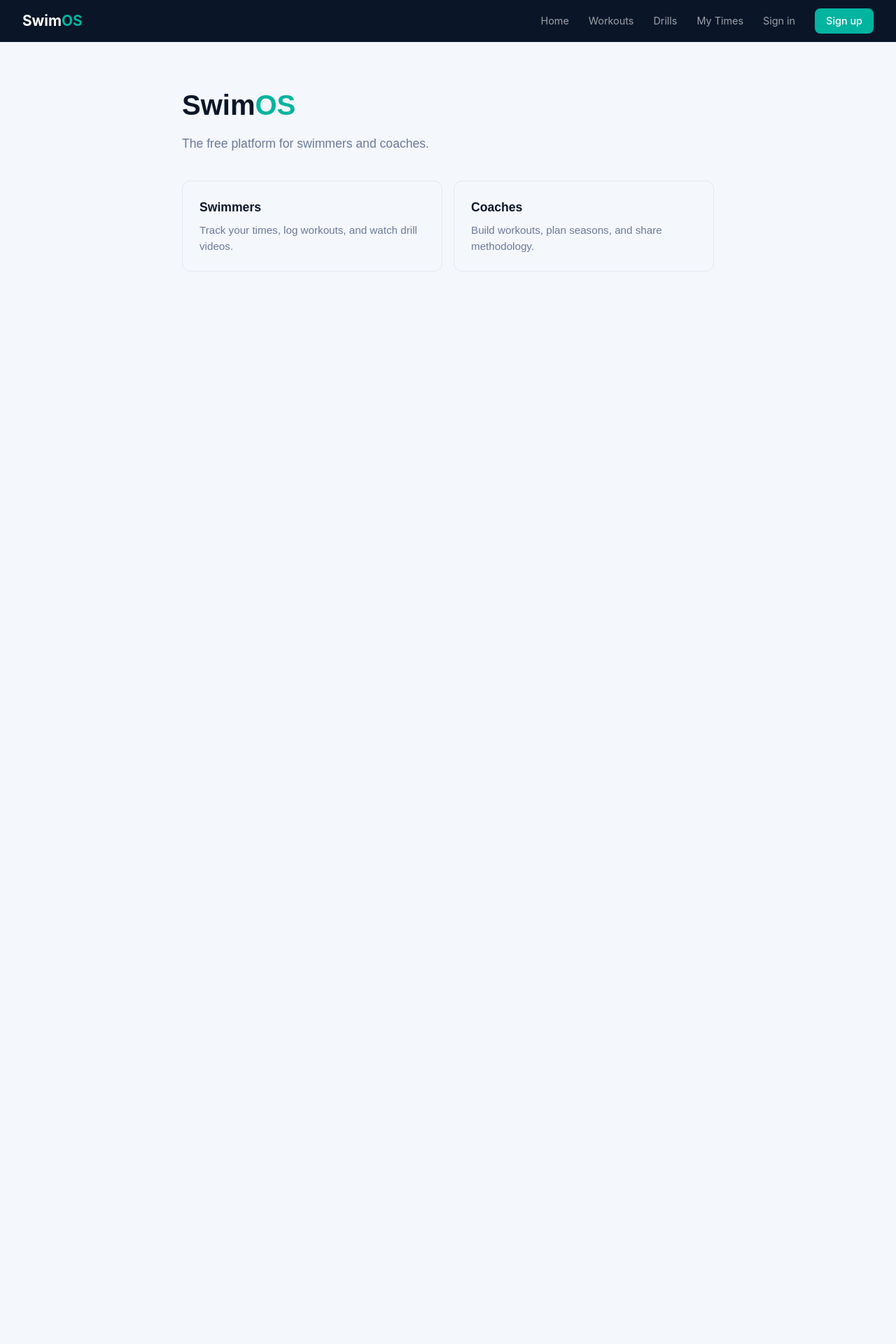
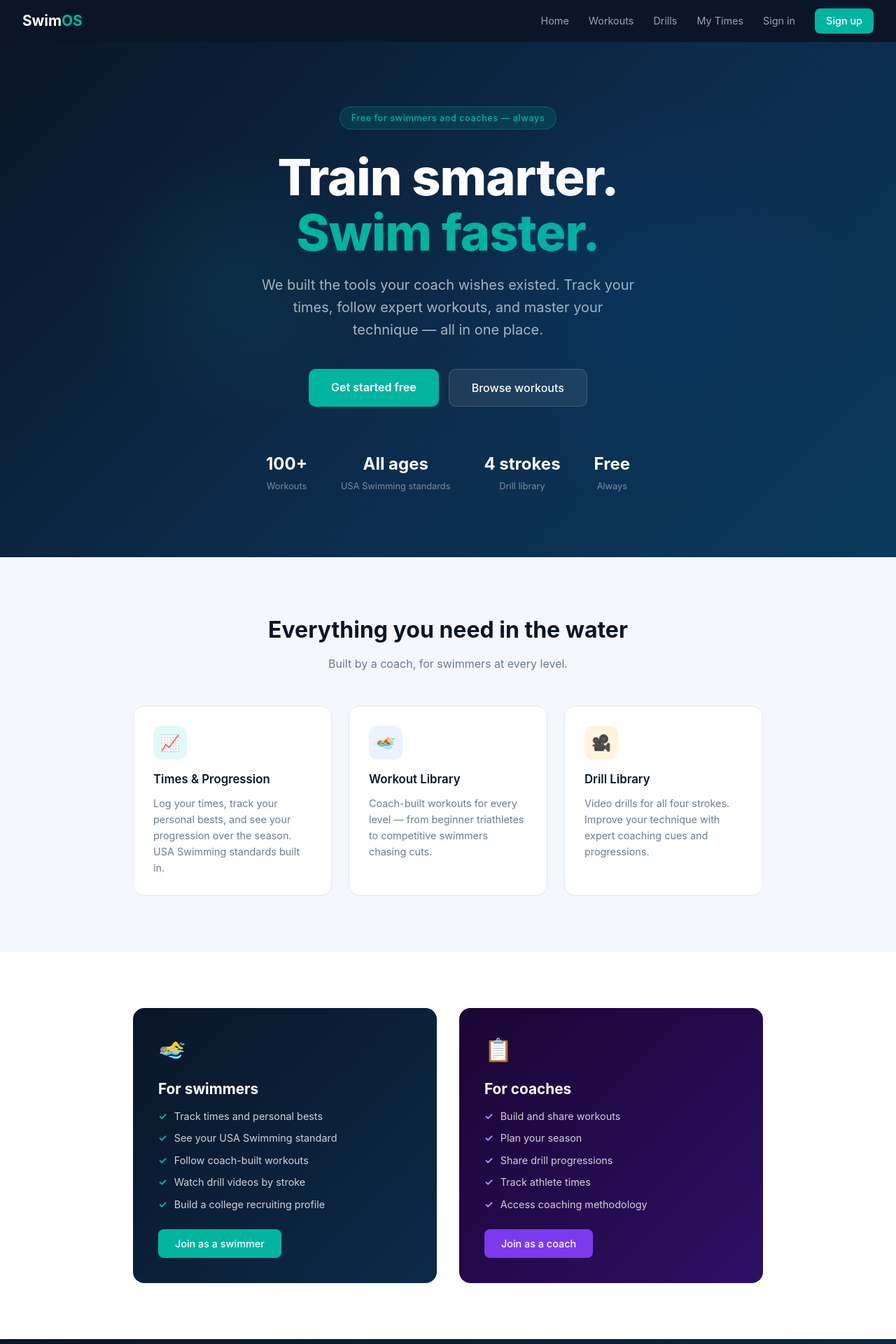
Before and after one commit to niemczuk01/swimos, a Next.js app: page / in a window 1280 px wide. Shown: the top 1920 px of the page at 70% size. Before the commit the page ends 800 px from the top, so only its background shows below. Built offline with nearby package versions, Linux system fonts and the light colour scheme; no server answers.

Commit message:
updated homepage

```diff
--- a/app/page.tsx
+++ b/app/page.tsx
@@ -1,22 +1,252 @@
 export default function Home() {
   return (
-   <main style={{ fontFamily: 'sans-serif', maxWidth: '800px', margin: '60px auto', padding: '0 20px' }}>
-   <h1 style={{ fontSize: '2.5rem', fontWeight: '700', color: '#0A1628' }}>
-      Swim<span style={{ color: '#00B4A0' }}>OS</span>
+    <main>
+      {/* Hero */}
+      <section style={{
+        background: 'linear-gradient(135deg, #0A1628 0%, #0C2A4A 50%, #0A3A5C 100%)',
+        minHeight: '92vh',
+        display: 'flex',
+        flexDirection: 'column',
+        alignItems: 'center',
+        justifyContent: 'center',
+        textAlign: 'center',
+        padding: '60px 20px',
+        position: 'relative',
+        overflow: 'hidden',
+      }}>
+        {/* Water effect circles */}
+        <div style={{
+          position: 'absolute', top: '20%', left: '10%',
+          width: '400px', height: '400px', borderRadius: '50%',
+          background: 'radial-gradient(circle, rgba(0,180,160,0.08) 0%, transparent 70%)',
+          pointerEvents: 'none',
+        }}/>
+        <div style={{
+          position: 'absolute', bottom: '10%', right: '5%',
+          width: '600px', height: '600px', borderRadius: '50%',
+          background: 'radial-gradient(circle, rgba(0,100,200,0.1) 0%, transparent 70%)',
+          pointerEvents: 'none',
+        }}/>
+
+        {/* Badge */}
+        <div style={{
+          background: 'rgba(0,180,160,0.15)',
+          border: '1px solid rgba(0,180,160,0.3)',
+          borderRadius: '20px',
+          padding: '6px 16px',
+          fontSize: '0.8rem',
+          color: '#00B4A0',
+          fontWeight: '500',
+          marginBottom: '28px',
+          letterSpacing: '0.5px',
+        }}>Free for swimmers and coaches — always</div>
+
+        {/* Main headline */}
+        <h1 style={{
+          fontSize: 'clamp(2.5rem, 6vw, 4.5rem)',
+          fontWeight: '800',
+          color: '#fff',
+          lineHeight: '1.1',
+          marginBottom: '20px',
+          letterSpacing: '-1px',
+          maxWidth: '800px',
+        }}>
+          Train smarter.<br />
+          <span style={{ color: '#00B4A0' }}>Swim faster.</span>
         </h1>
-   <p style={{ fontSize: '1.1rem', color: '#6B7A99', marginTop: '12px' }}>
-      The free platform for swimmers and coaches.
+
+        {/* Subheading */}
+        <p style={{
+          fontSize: 'clamp(1rem, 2vw, 1.25rem)',
+          color: 'rgba(255,255,255,0.65)',
+          maxWidth: '540px',
+          lineHeight: '1.6',
+          marginBottom: '40px',
+        }}>
+          We built the tools your coach wishes existed. Track your times, follow expert workouts, and master your technique — all in one place.
         </p>
-   <div style={{ marginTop: '40px', display: 'flex', gap: '16px' }}>
-      <div style={{ border: '1px solid #E2E8F0', borderRadius: '12px', padding: '24px', flex: 1 }}>
-        <h2 style={{ fontSize: '1.1rem', fontWeight: '600' }}>Swimmers</h2>
-        <p style={{ color: '#6B7A99', marginTop: '8px', fontSize: '0.95rem' }}>Track your times, log workouts, and watch drill videos.</p>
+
+        {/* CTA buttons */}
+        <div style={{ display: 'flex', gap: '14px', flexWrap: 'wrap', justifyContent: 'center' }}>
+          <a href="/signup" style={{
+            background: '#00B4A0',
+            color: '#fff',
+            padding: '14px 32px',
+            borderRadius: '10px',
+            fontSize: '1rem',
+            fontWeight: '600',
+            textDecoration: 'none',
+            transition: 'opacity 0.2s',
+          }}>Get started free</a>
+          <a href="/workouts" style={{
+            background: 'rgba(255,255,255,0.08)',
+            color: '#fff',
+            padding: '14px 32px',
+            borderRadius: '10px',
+            fontSize: '1rem',
+            fontWeight: '500',
+            textDecoration: 'none',
+            border: '1px solid rgba(255,255,255,0.15)',
+          }}>Browse workouts</a>
         </div>
-        <div style={{ border: '1px solid #E2E8F0', borderRadius: '12px', padding: '24px', flex: 1 }}>
-          <h2 style={{ fontSize: '1.1rem', fontWeight: '600' }}>Coaches</h2>
-          <p style={{ color: '#6B7A99', marginTop: '8px', fontSize: '0.95rem' }}>Build workouts, plan seasons, and share methodology.</p>
+
+        {/* Stats row */}
+        <div style={{
+          display: 'flex',
+          gap: '48px',
+          marginTop: '64px',
+          flexWrap: 'wrap',
+          justifyContent: 'center',
+        }}>
+          {[
+            { value: '100+', label: 'Workouts' },
+            { value: 'All ages', label: 'USA Swimming standards' },
+            { value: '4 strokes', label: 'Drill library' },
+            { value: 'Free', label: 'Always' },
+          ].map((stat) => (
+            <div key={stat.label} style={{ textAlign: 'center' }}>
+              <div style={{ fontSize: '1.5rem', fontWeight: '700', color: '#fff' }}>{stat.value}</div>
+              <div style={{ fontSize: '0.8rem', color: 'rgba(255,255,255,0.45)', marginTop: '4px' }}>{stat.label}</div>
+            </div>
+          ))}
+        </div>
+      </section>
+
+      {/* Feature section */}
+      <section style={{ background: '#F4F7FB', padding: '80px 20px' }}>
+        <div style={{ maxWidth: '900px', margin: '0 auto' }}>
+          <h2 style={{ fontSize: '2rem', fontWeight: '700', textAlign: 'center', marginBottom: '12px' }}>
+            Everything you need in the water
+          </h2>
+          <p style={{ textAlign: 'center', color: '#6B7A99', marginBottom: '48px', fontSize: '1rem' }}>
+            Built by a coach, for swimmers at every level.
+          </p>
+
+          <div style={{ display: 'grid', gridTemplateColumns: 'repeat(auto-fit, minmax(260px, 1fr))', gap: '24px' }}>
+            {[
+              {
+                icon: '📈',
+                title: 'Times & Progression',
+                description: 'Log your times, track your personal bests, and see your progression over the season. USA Swimming standards built in.',
+                color: '#E0FAF7',
+                link: '/times',
+              },
+              {
+                icon: '🏊',
+                title: 'Workout Library',
+                description: 'Coach-built workouts for every level — from beginner triathletes to competitive swimmers chasing cuts.',
+                color: '#EAF3FF',
+                link: '/workouts',
+              },
+              {
+                icon: '🎥',
+                title: 'Drill Library',
+                description: 'Video drills for all four strokes. Improve your technique with expert coaching cues and progressions.',
+                color: '#FFF4DC',
+                link: '/drills',
+              },
+            ].map((feature) => (
+              <a key={feature.title} href={feature.link} style={{ textDecoration: 'none' }}>
+                <div style={{
+                  background: '#fff',
+                  border: '1px solid #E2E8F0',
+                  borderRadius: '16px',
+                  padding: '28px',
+                  height: '100%',
+                  cursor: 'pointer',
+                }}>
+                  <div style={{
+                    width: '48px', height: '48px',
+                    background: feature.color,
+                    borderRadius: '12px',
+                    display: 'flex', alignItems: 'center', justifyContent: 'center',
+                    fontSize: '1.4rem', marginBottom: '16px',
+                  }}>{feature.icon}</div>
+                  <h3 style={{ fontSize: '1.05rem', fontWeight: '600', marginBottom: '10px' }}>{feature.title}</h3>
+                  <p style={{ fontSize: '0.9rem', color: '#6B7A99', lineHeight: '1.6' }}>{feature.description}</p>
+                </div>
+              </a>
+            ))}
           </div>
         </div>
+      </section>
+
+      {/* For swimmers / for coaches split */}
+      <section style={{ background: '#fff', padding: '80px 20px' }}>
+        <div style={{ maxWidth: '900px', margin: '0 auto', display: 'grid', gridTemplateColumns: '1fr 1fr', gap: '32px' }}>
+          <div style={{
+            background: 'linear-gradient(135deg, #0A1628, #0C2A4A)',
+            borderRadius: '16px', padding: '36px', color: '#fff',
+          }}>
+            <div style={{ fontSize: '2rem', marginBottom: '16px' }}>🏊‍♂️</div>
+            <h3 style={{ fontSize: '1.3rem', fontWeight: '700', marginBottom: '12px' }}>For swimmers</h3>
+            <ul style={{ listStyle: 'none', padding: 0, display: 'flex', flexDirection: 'column', gap: '10px' }}>
+              {[
+                'Track times and personal bests',
+                'See your USA Swimming standard',
+                'Follow coach-built workouts',
+                'Watch drill videos by stroke',
+                'Build a college recruiting profile',
+              ].map((item) => (
+                <li key={item} style={{ display: 'flex', alignItems: 'center', gap: '10px', fontSize: '0.9rem', color: 'rgba(255,255,255,0.8)' }}>
+                  <span style={{ color: '#00B4A0', fontWeight: '700' }}>✓</span> {item}
+                </li>
+              ))}
+            </ul>
+            <a href="/signup" style={{
+              display: 'inline-block', marginTop: '24px',
+              background: '#00B4A0', color: '#fff',
+              padding: '10px 24px', borderRadius: '8px',
+              fontSize: '0.9rem', fontWeight: '500', textDecoration: 'none',
+            }}>Join as a swimmer</a>
+          </div>
+
+          <div style={{
+            background: 'linear-gradient(135deg, #1a0533, #2D1065)',
+            borderRadius: '16px', padding: '36px', color: '#fff',
+          }}>
+            <div style={{ fontSize: '2rem', marginBottom: '16px' }}>📋</div>
+            <h3 style={{ fontSize: '1.3rem', fontWeight: '700', marginBottom: '12px' }}>For coaches</h3>
+            <ul style={{ listStyle: 'none', padding: 0, display: 'flex', flexDirection: 'column', gap: '10px' }}>
+              {[
+                'Build and share workouts',
+                'Plan your season',
+                'Share drill progressions',
+                'Track athlete times',
+                'Access coaching methodology',
+              ].map((item) => (
+                <li key={item} style={{ display: 'flex', alignItems: 'center', gap: '10px', fontSize: '0.9rem', color: 'rgba(255,255,255,0.8)' }}>
+                  <span style={{ color: '#A78BFA', fontWeight: '700' }}>✓</span> {item}
+                </li>
+              ))}
+            </ul>
+            <a href="/signup" style={{
+              display: 'inline-block', marginTop: '24px',
+              background: '#7C3AED', color: '#fff',
+              padding: '10px 24px', borderRadius: '8px',
+              fontSize: '0.9rem', fontWeight: '500', textDecoration: 'none',
+            }}>Join as a coach</a>
+          </div>
+        </div>
+      </section>
+
+      {/* Bottom CTA */}
+      <section style={{
+        background: 'linear-gradient(135deg, #0A1628 0%, #0C2A4A 100%)',
+        padding: '80px 20px', textAlign: 'center',
+      }}>
+        <h2 style={{ fontSize: '2rem', fontWeight: '700', color: '#fff', marginBottom: '16px' }}>
+          Ready to swim smarter?
+        </h2>
+        <p style={{ color: 'rgba(255,255,255,0.6)', marginBottom: '32px', fontSize: '1rem' }}>
+          Join swimmers and coaches already using SwimOS. Free, forever.
+        </p>
+        <a href="/signup" style={{
+          background: '#00B4A0', color: '#fff',
+          padding: '14px 36px', borderRadius: '10px',
+          fontSize: '1rem', fontWeight: '600', textDecoration: 'none',
+        }}>Get started free</a>
+      </section>
     </main>
   )
 }
--- a/app/signup/page.tsx
+++ b/app/signup/page.tsx
@@ -90,18 +90,6 @@ export default function SignupPage() {
         </div>
 
         <div style={{ marginBottom: '16px' }}>
-          <label style={{ display: 'block', fontSize: '0.85rem', fontWeight: '500', marginBottom: '6px' }}>I am a</label>
-          <select
-            value={role}
-            onChange={(e) => setRole(e.target.value)}
-            style={{ width: '100%', padding: '10px 14px', border: '1px solid #E2E8F0', borderRadius: '8px', fontSize: '0.9rem', outline: 'none', background: '#fff' }}>
-            <option value="swimmer">Swimmer</option>
-            <option value="coach">Coach</option>
-            <option value="triathlete">Triathlete</option>
-          </select>
-        </div>
-
-        <div style={{ marginBottom: '16px' }}>
           <label style={{ display: 'block', fontSize: '0.85rem', fontWeight: '500', marginBottom: '6px' }}>Gender</label>
           <select
             value={gender}
```
Lines whose indentation alone changed are shown as unchanged.
